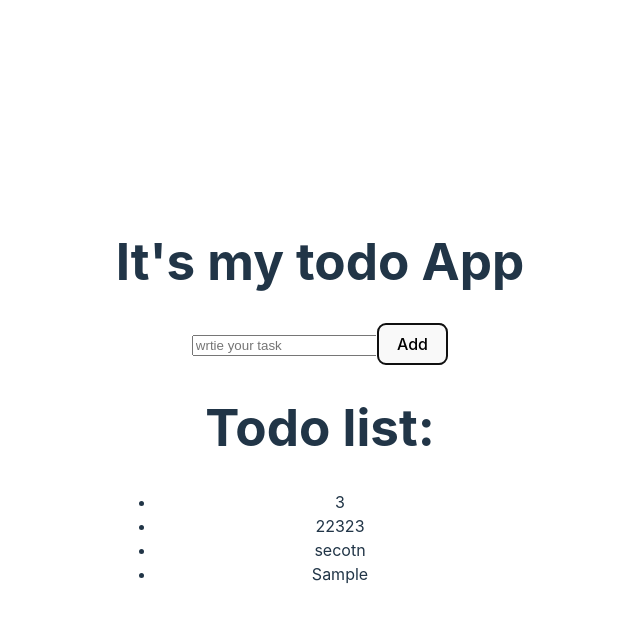
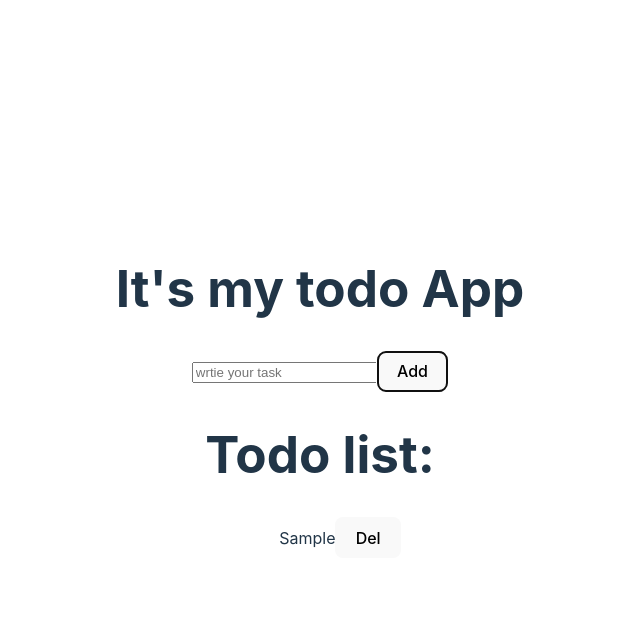
Before and after one commit to Merlin312/my-react-project, a React (Vite) app: page / in a window 1280 px wide. Both pictures are taken after typing "Sample" into the empty fields and a click on the button "Add". Shown: the top 622 px of the page, without its empty margins (320-960 px from the left). Built offline with nearby package versions, Linux system fonts and the light colour scheme.

Commit message:
added style to this project

```diff
--- a/src/App.jsx
+++ b/src/App.jsx
@@ -1,3 +1,4 @@
+import Other from './Other';
 import './initialStyle/App.css';
 import Todo from './projects/todo/Todo';
 
@@ -5,6 +6,7 @@ function App() {
   return (
     <>
       <div>
+        <Other />
         <Todo />
       </div>
     </>
--- /dev/null
+++ b/src/Other.jsx
@@ -0,0 +1,12 @@
+import { useEffect } from 'react';
+
+const Other = () => {
+  useEffect(() => {
+    setInterval(() => {
+      console.clear();
+      console.log('clear');
+    }, 3000);
+  }, []);
+  return <></>;
+};
+export default Other;
--- a/src/projects/todo/Todo.jsx
+++ b/src/projects/todo/Todo.jsx
@@ -3,12 +3,12 @@ import TodoList from './components/TodoList';
 import TodoForm from './components/TodoForm';
 
 const Todo = () => {
-  const [todo, setTodo] = useState(['3', '22323', 'secotn']);
+  const [todo, setTodo] = useState([]);
   return (
     <div>
       <h1>It's my todo App</h1>
       <TodoForm todo={todo} addTodo={setTodo} />
-      <TodoList todo={todo} />
+      <TodoList todo={todo} addTodo={setTodo} />
     </div>
   );
 };
--- a/src/projects/todo/components/TodoForm.jsx
+++ b/src/projects/todo/components/TodoForm.jsx
@@ -4,6 +4,9 @@ const TodoForm = ({ addTodo, todo }) => {
   const [value, setValue] = useState('');
   const handleValue = (event) => {
     setValue(event.target.value) || '';
+  };
+  const handlePressEnter = (event) => {
+    if (event.key == 'Enter') handleAddTask();
   };
   const handleAddTask = () => {
     const newTodo = [...todo, value];
@@ -13,6 +16,7 @@ const TodoForm = ({ addTodo, todo }) => {
     <div>
       <input
         value={value}
+        onKeyPress={handlePressEnter}
         onChange={handleValue}
         placeholder="wrtie your task"
         type="text"
--- a/src/projects/todo/components/TodoList.jsx
+++ b/src/projects/todo/components/TodoList.jsx
@@ -1,10 +1,21 @@
-const TodoList = ({ todo }) => {
+import './../style/TodoList.css';
+const TodoList = ({ todo, addTodo }) => {
+  const handleDelete = (index) => {
+    const newTodo = [...todo];
+    newTodo.splice(index, 1);
+    addTodo(newTodo);
+  };
   return (
     <div>
       <h1>Todo list:</h1>
-      <ul>
+      <ul className="todo-list">
         {todo.map((todos, index) => {
-          return <li key={index}>{todos}</li>;
+          return (
+            <li key={index}>
+              {todos}
+              <button onClick={() => handleDelete(index)}>Del</button>
+            </li>
+          );
         })}
       </ul>
     </div>
--- /dev/null
+++ b/src/projects/todo/style/TodoList.css
@@ -0,0 +1,6 @@
+.todo-list {
+  list-style-type: none;
+}
+li {
+  margin-bottom: 10px;
+}
```
